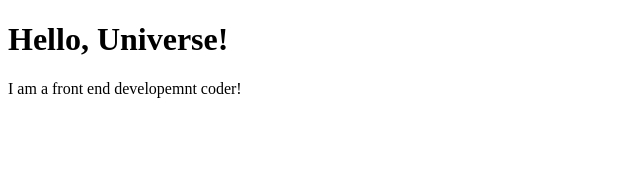
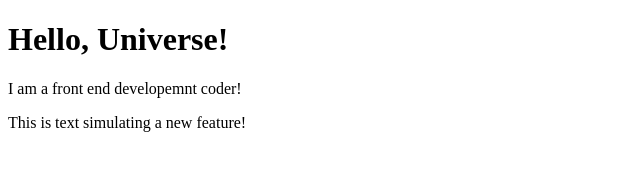
Before and after one commit to CarliRobertsDev/test-project, a plain HTML site: page index.html in a window 1280 px wide. Shown: the whole page, without its empty margins (0-640 px from the left). Drawn offline with Linux system fonts and the light colour scheme.

Commit message:
feat: simulate new feature

```diff
--- a/index.html
+++ b/index.html
@@ -8,5 +8,6 @@
 <body>
   <h1>Hello, Universe!</h1>
   <p>I am a front end developemnt coder!</p>
+  <div>This is text simulating a new feature!</div>
 </body>
 </html>
```
